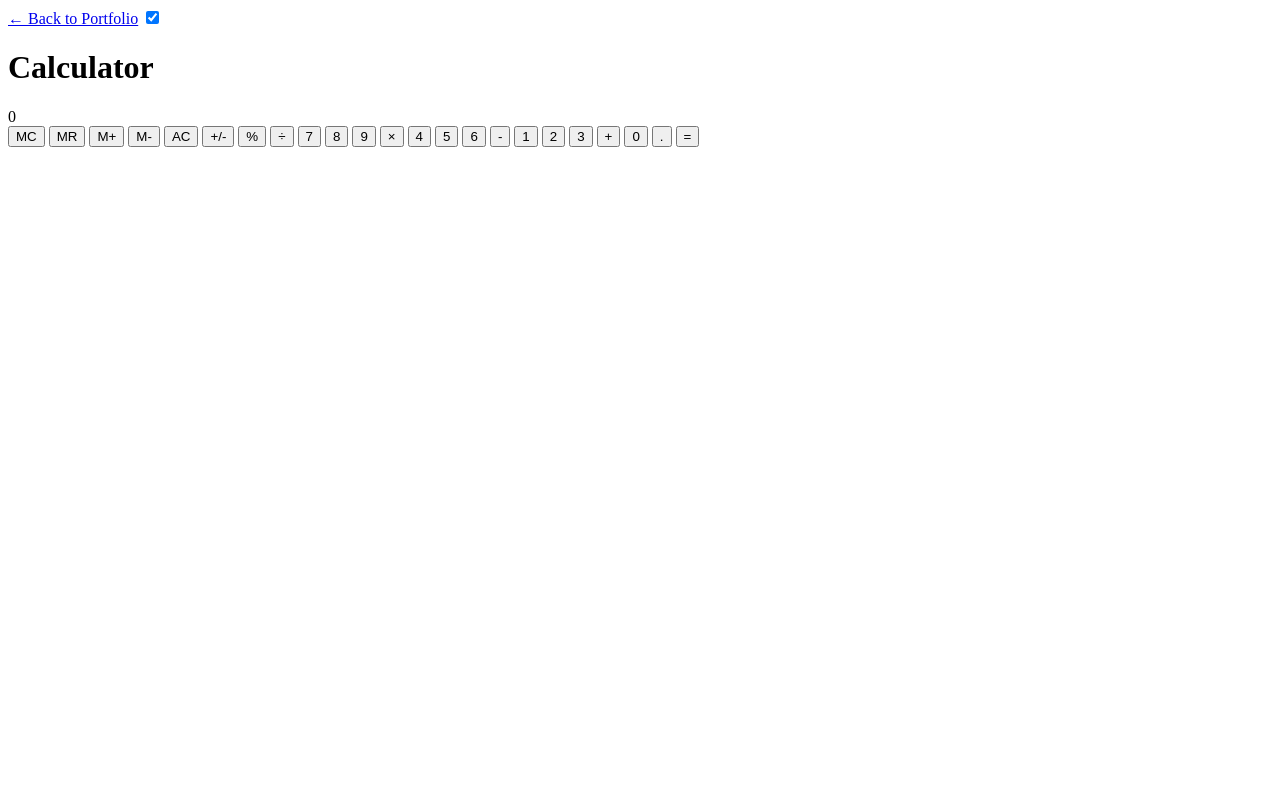
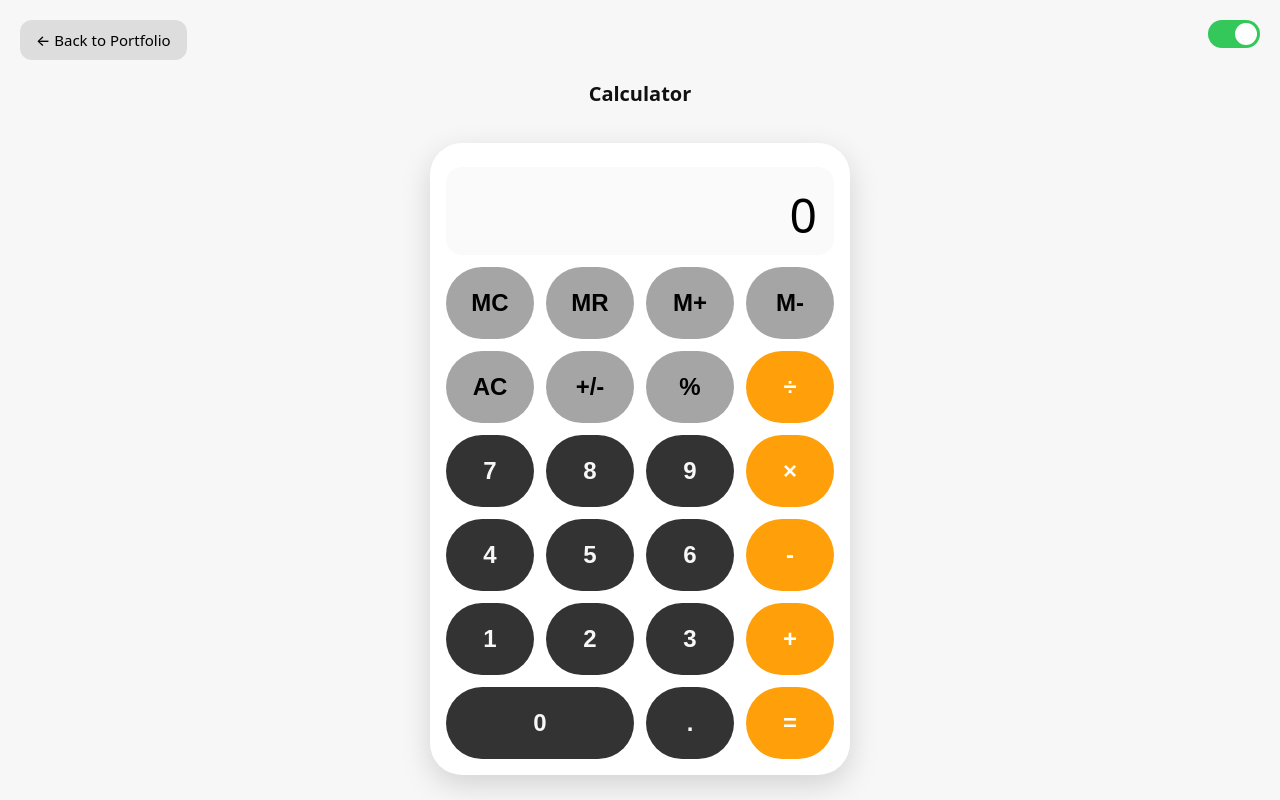
Before and after one commit to Gakshith/CSC317, a plain HTML site: page assignments/4/calculator.html in a window 1280 px wide. Drawn offline with Linux system fonts and the light colour scheme.

Commit message:
updated the calculator html file

```diff
--- a/assignments/4/calculator.html
+++ b/assignments/4/calculator.html
@@ -4,7 +4,7 @@
   <meta charset="utf-8"/>
   <meta name="viewport" content="width=device-width, initial-scale=1"/>
   <title>JavaScript Calculator</title>
-  <link rel="stylesheet" href="styles/style.css"/>
+  <link rel="stylesheet" href="styles/calculator.css"/>
 </head>
 <body class="dark-mode">
   <!-- Fixed controls at page corners -->
```
